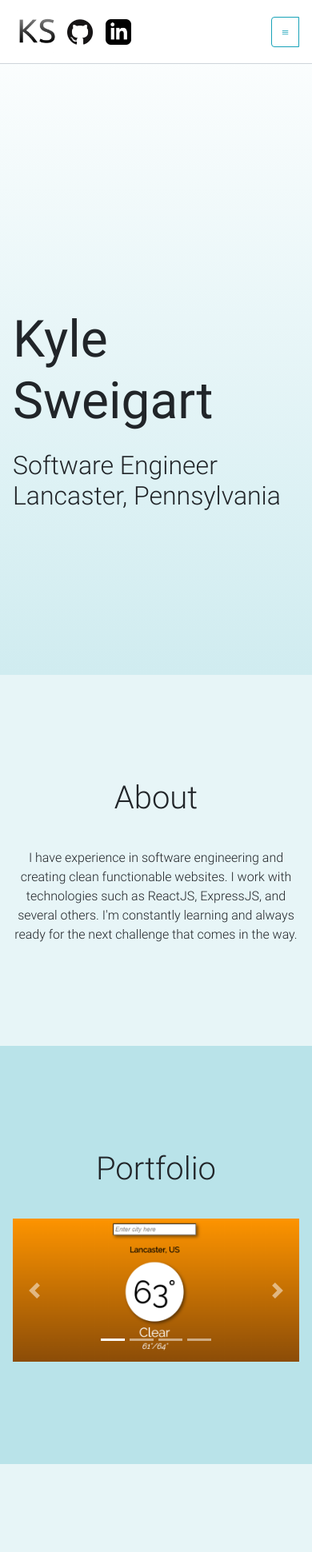
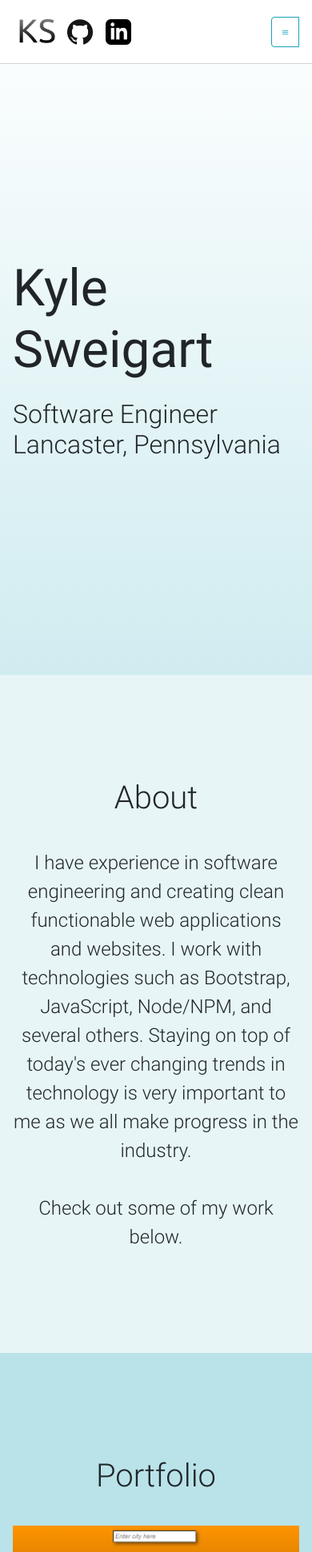
Before and after one commit to kasweigart/kylesweigart.com, a React (Create React App) app in the folder client/: page / in a window 390 px wide. Shown: the top 1941 px of the page at 80% size. Built offline with nearby package versions, Linux system fonts and the light colour scheme.

Commit message:
simple css fixes and about content change

```diff
--- a/client/src/App.js
+++ b/client/src/App.js
@@ -43,8 +43,8 @@ function App() {
           </a>
 
           </div>
-          <a href="#dropdown" id="icon">
-            <Dropdown />
+          <a href="#dropdown" id="icon" style={{textDecoration: 'none'}}>
+            <Dropdown>≡</Dropdown>
           </a>
           </div>
         </div>
@@ -57,7 +57,7 @@ function App() {
       <div id="about">
       <h2 className="aboutHeader">About</h2>
       <div className="aboutContent">
-      I have experience in software engineering and creating clean functionable websites. I work with technologies such as ReactJS, ExpressJS, and several others. I'm constantly learning and always ready for the next challenge that comes in the way.
+      I have experience in software engineering and creating clean functionable web applications and websites. I work with technologies such as Bootstrap, JavaScript, Node/NPM, and several others. Staying on top of today's ever changing trends in technology is very important to me as we all make progress in the industry.<br></br><br></br>Check out some of my work below.
       </div>
       </div>
       <div id="portfolio">
--- a/client/src/components/MobileDropdown.js
+++ b/client/src/components/MobileDropdown.js
@@ -12,9 +12,15 @@ const MobileDropdown = (props) => {
       ≡
       </DropdownToggle>
       <DropdownMenu>
+        <a href="#about" style={{textDecoration: 'none'}}>
         <DropdownItem>About</DropdownItem>
+        </a>
+        <a href="#portfolio" style={{textDecoration: 'none'}}>
         <DropdownItem>Portfolio</DropdownItem>
+        </a>
+        <a href="#contact" style={{textDecoration: 'none'}}>
         <DropdownItem>Contact</DropdownItem>
+        </a>
       </DropdownMenu>
     </ButtonDropdown>
   );
--- a/client/src/components/portfolio.js
+++ b/client/src/components/portfolio.js
@@ -10,6 +10,7 @@ import weather from "../images/weatherApp.png";
 import calc from "../images/calculatorApp.png";
 import etch from "../images/etchasketchApp.png";
 import tictactoe from "../images/tictactoeApp.png";
+import website from "../images/website.png";
 
 const items = [
   {
@@ -35,6 +36,12 @@ const items = [
     header: 'Tic-Tac-Toe',
     altText: 'Tic-Tac-Toe',
     caption: 'The all-time classic game of Tic-Tac-Toe.'
+  },
+  {
+    src: `${website}`,
+    header: 'My Personal Website',
+    altText: 'My Personal Website',
+    caption: 'A simple and clean webpage built from scratch.'
   }
 ];
 
--- a/client/src/css/App.css
+++ b/client/src/css/App.css
@@ -76,7 +76,7 @@ h3 {
 
 .logo {
   margin-right: .2em;
-  margin-bottom: .1em;
+  margin-bottom: .05em;
 }
 
 .navLeft {
@@ -208,7 +208,7 @@ font-size: 2.5em;
   margin-left: auto;
   margin-right: auto;
   margin-bottom: 112px;
-  font-size: 1em;
+  font-size: 1.5em;
 }
 
 .portfolioContent {
@@ -250,7 +250,7 @@ font-size: 2.5em;
 @media (max-width: 599px) {
   .myName {
     font-size: 4em;
-    padding-top: 6em;
+    padding-top: 5em;
   }
   .myTitle {
     font-size: 2em;
```
Also changed, not shown: client/src/images/website.png (added), 1 other file (tests, documents, lock files or other folders).
